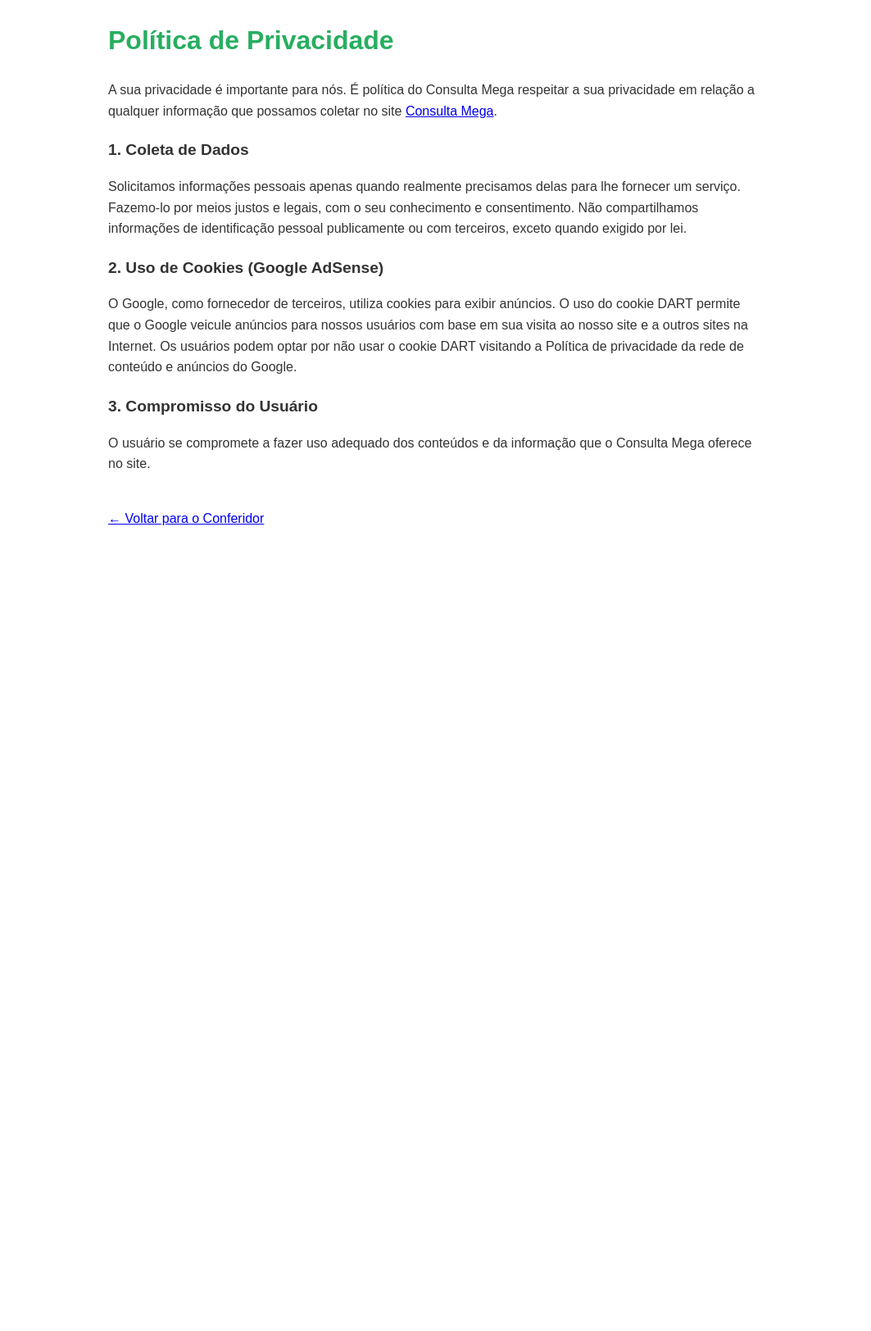
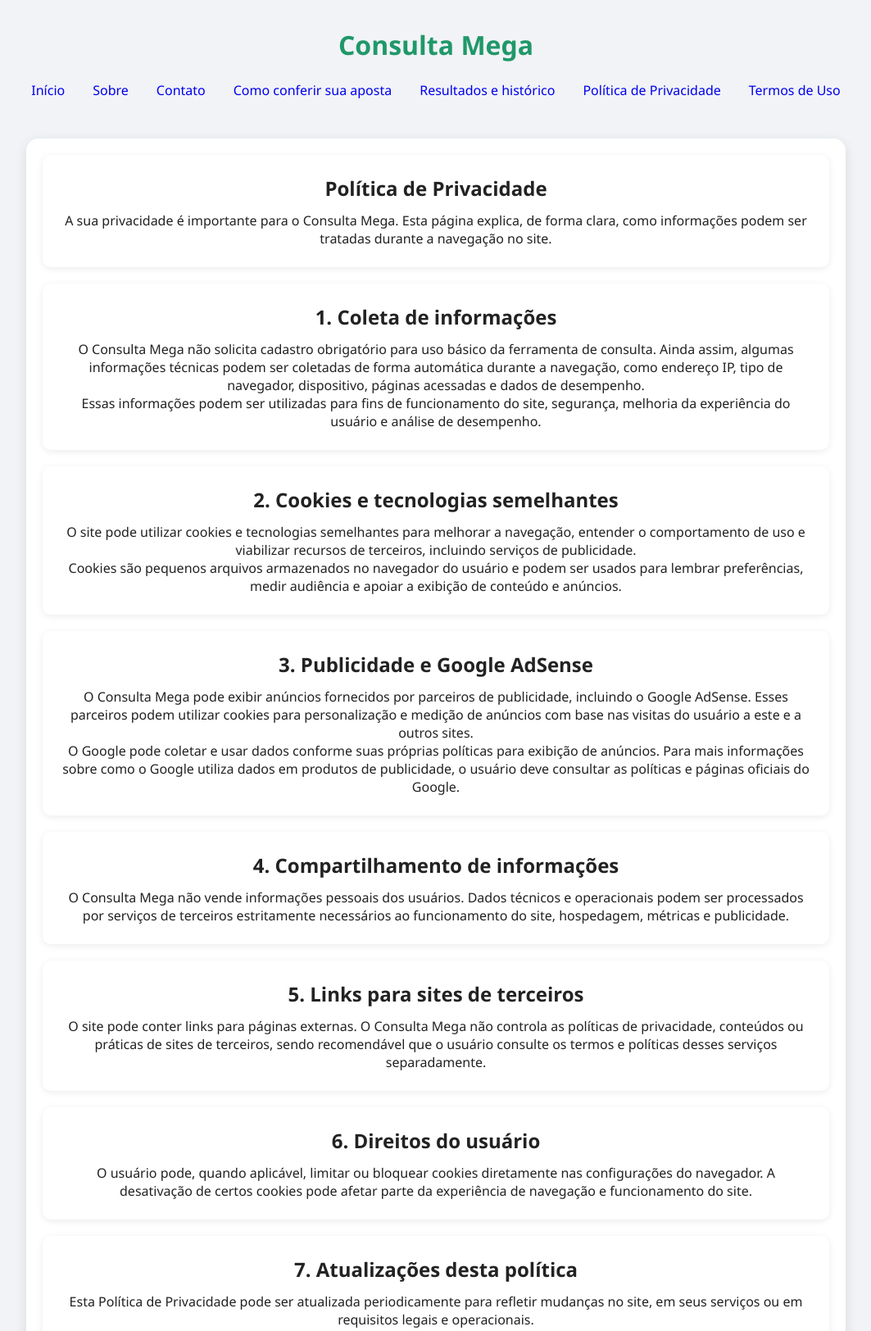
Before and after one commit to Vazzarys/app-mega-sena, a website: page politica.html in a window 1280 px wide. Shown: the part 17-1641 px from the top of the page at 82% size, without its empty margins (108-1171 px from the left). Before the commit the page ends 800 px from the top, so only its background shows below. Drawn offline with Linux system fonts and the light colour scheme.

Commit message:
Atualiza política de privacidade com conteúdo mais completo

```diff
--- a/politica.html
+++ b/politica.html
@@ -1,28 +1,119 @@
 <!DOCTYPE html>
-<html lang="pt-br">
+<html lang="pt-BR">
 <head>
     <meta charset="UTF-8">
     <meta name="viewport" content="width=device-width, initial-scale=1.0">
-    <title>Política de Privacidade - Consulta Mega</title>
-    <style>
-        body { font-family: Arial, sans-serif; line-height: 1.6; padding: 20px; max-width: 800px; margin: 0 auto; color: #333; }
-        h1 { color: #27ae60; }
-        h2 { margin-top: 20px; font-size: 1.2rem; }
-    </style>
+    <title>Política de Privacidade | Consulta Mega</title>
+    <meta name="description" content="Leia a Política de Privacidade do Consulta Mega e entenda como informações, cookies e anúncios podem ser tratados no site.">
+    <link rel="stylesheet" href="style.css">
 </head>
-<body>
-    <h1>Política de Privacidade</h1>
-    <p>A sua privacidade é importante para nós. É política do Consulta Mega respeitar a sua privacidade em relação a qualquer informação que possamos coletar no site <a href="https://consultamega.com.br">Consulta Mega</a>.</p>
+<body class="pagina-interna">
+    <header>
+        <h1>Consulta Mega</h1>
+        <nav>
+            <a href="index.html">Início</a>
+            <a href="sobre.html">Sobre</a>
+            <a href="contato.html">Contato</a>
+            <a href="como-conferir.html">Como conferir sua aposta</a>
+            <a href="historico.html">Resultados e histórico</a>
+            <a href="politica.html">Política de Privacidade</a>
+            <a href="termos.html">Termos de Uso</a>
+        </nav>
+    </header>
 
-    <h2>1. Coleta de Dados</h2>
-    <p>Solicitamos informações pessoais apenas quando realmente precisamos delas para lhe fornecer um serviço. Fazemo-lo por meios justos e legais, com o seu conhecimento e consentimento. Não compartilhamos informações de identificação pessoal publicamente ou com terceiros, exceto quando exigido por lei.</p>
+    <main class="container">
+        <section>
+            <h2>Política de Privacidade</h2>
+            <p>
+                A sua privacidade é importante para o Consulta Mega. Esta página explica, de forma clara,
+                como informações podem ser tratadas durante a navegação no site.
+            </p>
+        </section>
 
-    <h2>2. Uso de Cookies (Google AdSense)</h2>
-    <p>O Google, como fornecedor de terceiros, utiliza cookies para exibir anúncios. O uso do cookie DART permite que o Google veicule anúncios para nossos usuários com base em sua visita ao nosso site e a outros sites na Internet. Os usuários podem optar por não usar o cookie DART visitando a Política de privacidade da rede de conteúdo e anúncios do Google.</p>
+        <section>
+            <h2>1. Coleta de informações</h2>
+            <p>
+                O Consulta Mega não solicita cadastro obrigatório para uso básico da ferramenta de consulta.
+                Ainda assim, algumas informações técnicas podem ser coletadas de forma automática durante a navegação,
+                como endereço IP, tipo de navegador, dispositivo, páginas acessadas e dados de desempenho.
+            </p>
+            <p>
+                Essas informações podem ser utilizadas para fins de funcionamento do site, segurança,
+                melhoria da experiência do usuário e análise de desempenho.
+            </p>
+        </section>
 
-    <h2>3. Compromisso do Usuário</h2>
-    <p>O usuário se compromete a fazer uso adequado dos conteúdos e da informação que o Consulta Mega oferece no site.</p>
+        <section>
+            <h2>2. Cookies e tecnologias semelhantes</h2>
+            <p>
+                O site pode utilizar cookies e tecnologias semelhantes para melhorar a navegação,
+                entender o comportamento de uso e viabilizar recursos de terceiros, incluindo serviços de publicidade.
+            </p>
+            <p>
+                Cookies são pequenos arquivos armazenados no navegador do usuário e podem ser usados
+                para lembrar preferências, medir audiência e apoiar a exibição de conteúdo e anúncios.
+            </p>
+        </section>
 
-    <p><br><a href="index.html">← Voltar para o Conferidor</a></p>
+        <section>
+            <h2>3. Publicidade e Google AdSense</h2>
+            <p>
+                O Consulta Mega pode exibir anúncios fornecidos por parceiros de publicidade, incluindo o Google AdSense.
+                Esses parceiros podem utilizar cookies para personalização e medição de anúncios com base
+                nas visitas do usuário a este e a outros sites.
+            </p>
+            <p>
+                O Google pode coletar e usar dados conforme suas próprias políticas para exibição de anúncios.
+                Para mais informações sobre como o Google utiliza dados em produtos de publicidade,
+                o usuário deve consultar as políticas e páginas oficiais do Google.
+            </p>
+        </section>
+
+        <section>
+            <h2>4. Compartilhamento de informações</h2>
+            <p>
+                O Consulta Mega não vende informações pessoais dos usuários.
+                Dados técnicos e operacionais podem ser processados por serviços de terceiros estritamente necessários
+                ao funcionamento do site, hospedagem, métricas e publicidade.
+            </p>
+        </section>
+
+        <section>
+            <h2>5. Links para sites de terceiros</h2>
+            <p>
+                O site pode conter links para páginas externas. O Consulta Mega não controla
+                as políticas de privacidade, conteúdos ou práticas de sites de terceiros,
+                sendo recomendável que o usuário consulte os termos e políticas desses serviços separadamente.
+            </p>
+        </section>
+
+        <section>
+            <h2>6. Direitos do usuário</h2>
+            <p>
+                O usuário pode, quando aplicável, limitar ou bloquear cookies diretamente nas configurações do navegador.
+                A desativação de certos cookies pode afetar parte da experiência de navegação e funcionamento do site.
+            </p>
+        </section>
+
+        <section>
+            <h2>7. Atualizações desta política</h2>
+            <p>
+                Esta Política de Privacidade pode ser atualizada periodicamente para refletir mudanças no site,
+                em seus serviços ou em requisitos legais e operacionais.
+            </p>
+        </section>
+
+        <section>
+            <h2>8. Contato</h2>
+            <p>
+                Em caso de dúvidas sobre esta Política de Privacidade, entre em contato pelo e-mail:
+                <strong>consultamega.contato@gmail.com</strong>
+            </p>
+        </section>
+    </main>
+
+    <footer>
+        <p>&copy; 2026 Consulta Mega. Todos os direitos reservados.</p>
+    </footer>
 </body>
 </html>
```
